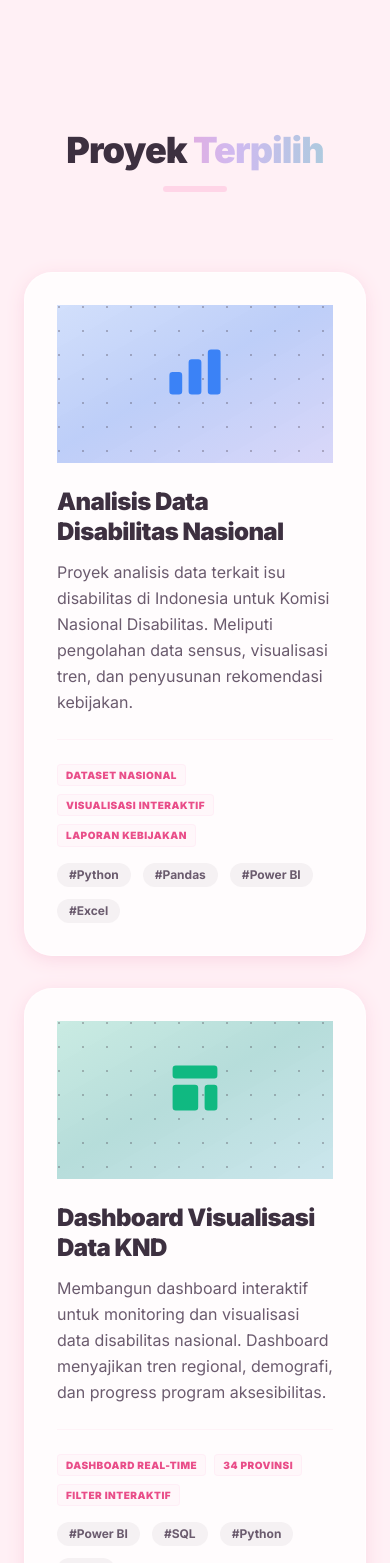
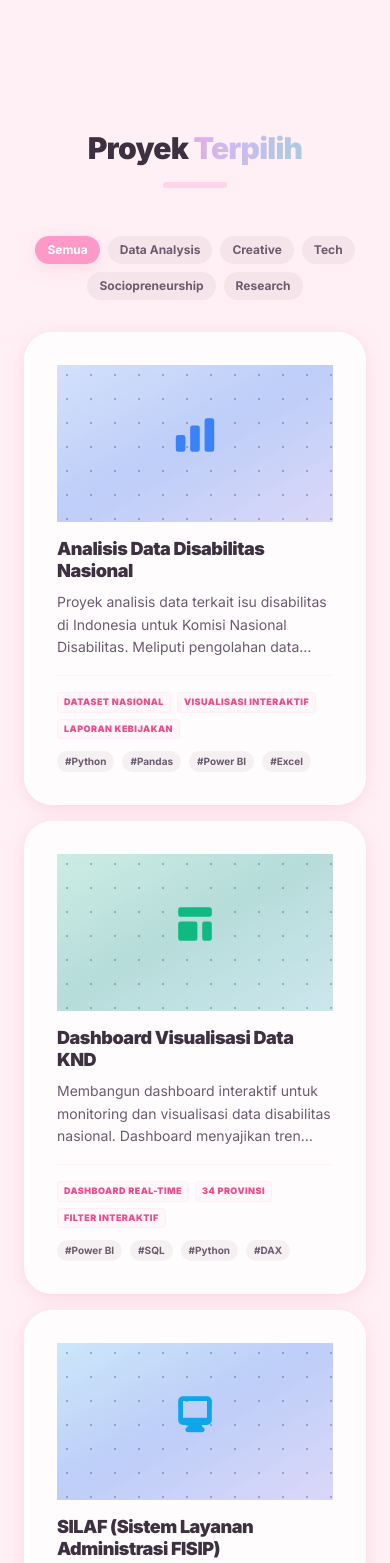
Before and after one commit to el-pablos/web-porto-salsa, a Next.js app: page / in a window 390 px wide. Shown: the part 3660-5223 px from the top of the page. Built offline with nearby package versions, Linux system fonts and the light colour scheme.

Commit message:
update: projects section tambah 5 proyek baru dari pdf plus filter kategori dan responsive grid 3 kolom

```diff
--- a/src/components/Projects.tsx
+++ b/src/components/Projects.tsx
@@ -1,6 +1,7 @@
 "use client";
 
-import { motion } from "framer-motion";
+import { useState } from "react";
+import { motion, AnimatePresence } from "framer-motion";
 import { useInView } from "react-intersection-observer";
 import portfolioData from "@/data/portfolio.json";
 import { ShimmerCard } from "@/components/effects/ShimmerCard";
@@ -9,6 +10,12 @@ import {
   HiTemplate,
   HiDocumentReport,
   HiChatAlt2,
+  HiDesktopComputer,
+  HiCamera,
+  HiGlobe,
+  HiShoppingCart,
+  HiBeaker,
+  HiExternalLink,
 } from "react-icons/hi";
 import type { IconType } from "react-icons";
 
@@ -31,6 +38,31 @@ const projectThumbnailConfig: Record<
     icon: HiTemplate,
     iconColor: "text-emerald-500",
   },
+  "SILAF (Sistem Layanan Administrasi FISIP)": {
+    gradient: "from-sky-500/20 via-blue-600/30 to-indigo-600/20",
+    icon: HiDesktopComputer,
+    iconColor: "text-sky-500",
+  },
+  "Photostory: Nusantara": {
+    gradient: "from-rose-500/20 via-pink-600/30 to-fuchsia-600/20",
+    icon: HiCamera,
+    iconColor: "text-rose-500",
+  },
+  "Sociology Visual: Social Interaction": {
+    gradient: "from-violet-500/20 via-purple-600/30 to-fuchsia-600/20",
+    icon: HiCamera,
+    iconColor: "text-violet-500",
+  },
+  "Virtual Exhibition: Urban Life": {
+    gradient: "from-amber-500/20 via-orange-600/30 to-yellow-600/20",
+    icon: HiGlobe,
+    iconColor: "text-amber-500",
+  },
+  "Sociopreneurship: EcoCraft Creation": {
+    gradient: "from-green-500/20 via-emerald-600/30 to-teal-600/20",
+    icon: HiShoppingCart,
+    iconColor: "text-green-500",
+  },
   "Penelitian Sosial Kuantitatif UNAS": {
     gradient: "from-violet-500/20 via-purple-600/30 to-fuchsia-600/20",
     icon: HiDocumentReport,
@@ -46,12 +78,30 @@ const projectThumbnailConfig: Record<
 // Default config untuk project yang tidak ada di mapping
 const defaultThumbnailConfig = {
   gradient: "from-primary/20 via-primary/30 to-primary-dark/20",
-  icon: HiChartBar,
+  icon: HiBeaker,
   iconColor: "text-primary",
 };
 
+// Kategori filter untuk projects
+const projectCategories = [
+  { key: "all", label: "Semua" },
+  { key: "data-analysis", label: "Data Analysis" },
+  { key: "creative", label: "Creative" },
+  { key: "tech", label: "Tech" },
+  { key: "sociopreneurship", label: "Sociopreneurship" },
+  { key: "research", label: "Research" },
+];
+
 export function Projects() {
   const { ref, inView } = useInView({ triggerOnce: true, threshold: 0.1 });
+  const [activeFilter, setActiveFilter] = useState("all");
+
+  const filteredProjects =
+    activeFilter === "all"
+      ? portfolioData.projects
+      : portfolioData.projects.filter(
+          (p) => (p as { category?: string }).category === activeFilter,
+        );
 
   return (
     <section id="proyek" className="section-container" ref={ref}>
@@ -59,16 +109,46 @@ export function Projects() {
         initial={{ opacity: 0, y: 20 }}
         animate={inView ? { opacity: 1, y: 0 } : {}}
         transition={{ duration: 0.6 }}
-        className="text-center mb-20"
+        className="text-center mb-12 md:mb-20"
       >
-        <h2 className="text-4xl md:text-5xl font-black mb-4">
+        <h2 className="text-3xl sm:text-4xl md:text-5xl font-black mb-4">
           Proyek <span className="text-gradient">Terpilih</span>
         </h2>
         <div className="w-16 h-1.5 bg-primary/30 mx-auto rounded-full" />
       </motion.div>
 
-      <div className="grid md:grid-cols-2 gap-8">
-        {portfolioData.projects.map((project, i) => (
+      {/* Filter Tabs */}
+      <motion.div
+        initial={{ opacity: 0, y: 10 }}
+        animate={inView ? { opacity: 1, y: 0 } : {}}
+        transition={{ duration: 0.4, delay: 0.2 }}
+        className="flex flex-wrap justify-center gap-2 md:gap-3 mb-8 md:mb-12"
+      >
+        {projectCategories.map((cat) => (
+          <button
+            key={cat.key}
+            onClick={() => setActiveFilter(cat.key)}
+            className={`px-3 md:px-5 py-1.5 md:py-2 rounded-soft-md text-xs md:text-sm font-bold transition-all duration-300 ${
+              activeFilter === cat.key
+                ? "bg-primary text-white shadow-soft"
+                : "bg-neutral/5 text-neutral-light hover:bg-primary/10 hover:text-primary"
+            }`}
+          >
+            {cat.label}
+          </button>
+        ))}
+      </motion.div>
+
+      <AnimatePresence mode="wait">
+        <motion.div
+          key={activeFilter}
+          initial={{ opacity: 0, y: 20 }}
+          animate={{ opacity: 1, y: 0 }}
+          exit={{ opacity: 0, y: -20 }}
+          transition={{ duration: 0.3 }}
+          className="grid grid-cols-1 sm:grid-cols-2 lg:grid-cols-3 gap-4 md:gap-8"
+        >
+          {filteredProjects.map((project, i) => (
             <motion.div
               key={project.title}
               initial={{ opacity: 0, y: 30 }}
@@ -84,7 +164,7 @@ export function Projects() {
                     defaultThumbnailConfig;
                   const IconComponent = config.icon;
                   return (
-                  <div className="relative aspect-video mb-6 -mx-6 -mt-6 overflow-hidden rounded-t-soft">
+                    <div className="relative aspect-video mb-4 md:mb-6 -mx-4 md:-mx-6 -mt-4 md:-mt-6 overflow-hidden rounded-t-soft">
                       {/* Gradient Background */}
                       <div
                         className={`absolute inset-0 bg-gradient-to-br ${config.gradient}`}
@@ -109,7 +189,7 @@ export function Projects() {
                           />
                           {/* Icon */}
                           <IconComponent
-                          className={`relative w-16 h-16 md:w-20 md:h-20 ${config.iconColor} transition-all duration-300 group-hover:scale-110 group-hover:drop-shadow-lg`}
+                            className={`relative w-12 h-12 md:w-16 md:h-16 lg:w-20 lg:h-20 ${config.iconColor} transition-all duration-300 group-hover:scale-110 group-hover:drop-shadow-lg`}
                           />
                         </div>
                       </div>
@@ -120,43 +200,55 @@ export function Projects() {
                   );
                 })()}
 
-              <div className="flex flex-col h-full">
-                <div className="mb-6">
-                  <h3 className="text-2xl font-black text-neutral mb-3 leading-tight group-hover:text-primary transition-colors">
+                <div className="flex flex-col h-full px-0 md:px-0">
+                  <div className="mb-4 md:mb-6">
+                    <h3 className="text-lg md:text-2xl font-black text-neutral mb-2 md:mb-3 leading-tight group-hover:text-primary transition-colors">
                       {project.title}
                     </h3>
-                  <p className="text-neutral-light leading-relaxed">
+                    <p className="text-sm md:text-base text-neutral-light leading-relaxed line-clamp-3">
                       {project.description}
                     </p>
                   </div>
 
-                <div className="mt-auto pt-6 border-t border-primary/10">
-                  <div className="flex flex-wrap gap-2 mb-4">
+                  <div className="mt-auto pt-4 md:pt-6 border-t border-primary/10">
+                    <div className="flex flex-wrap gap-1.5 md:gap-2 mb-3 md:mb-4">
                       {project.highlights?.map((h) => (
                         <span
                           key={h}
-                        className="text-[10px] uppercase tracking-wider px-2 py-0.5 bg-primary/5 text-primary-dark font-black rounded border border-primary/10"
+                          className="text-[9px] md:text-[10px] uppercase tracking-wider px-1.5 md:px-2 py-0.5 bg-primary/5 text-primary-dark font-black rounded border border-primary/10"
                         >
                           {h}
                         </span>
                       ))}
                     </div>
-                  <div className="flex flex-wrap gap-3">
+                    <div className="flex flex-wrap gap-2 md:gap-3 items-center">
                       {project.tech.map((t) => (
                         <span
                           key={t}
-                        className="text-xs font-bold px-3 py-1 bg-neutral/5 text-neutral-light rounded-soft-sm"
+                          className="text-[10px] md:text-xs font-bold px-2 md:px-3 py-0.5 md:py-1 bg-neutral/5 text-neutral-light rounded-soft-sm"
                         >
                           #{t}
                         </span>
                       ))}
+                      {(project as { link?: string }).link && (
+                        <a
+                          href={(project as { link?: string }).link}
+                          target="_blank"
+                          rel="noopener noreferrer"
+                          className="ml-auto text-primary hover:text-primary-dark transition-colors"
+                          aria-label={`Lihat proyek ${project.title}`}
+                        >
+                          <HiExternalLink className="w-4 h-4 md:w-5 md:h-5" />
+                        </a>
+                      )}
                     </div>
                   </div>
                 </div>
               </ShimmerCard>
             </motion.div>
           ))}
-      </div>
+        </motion.div>
+      </AnimatePresence>
     </section>
   );
 }
```
Lines whose indentation alone changed are shown as unchanged.
